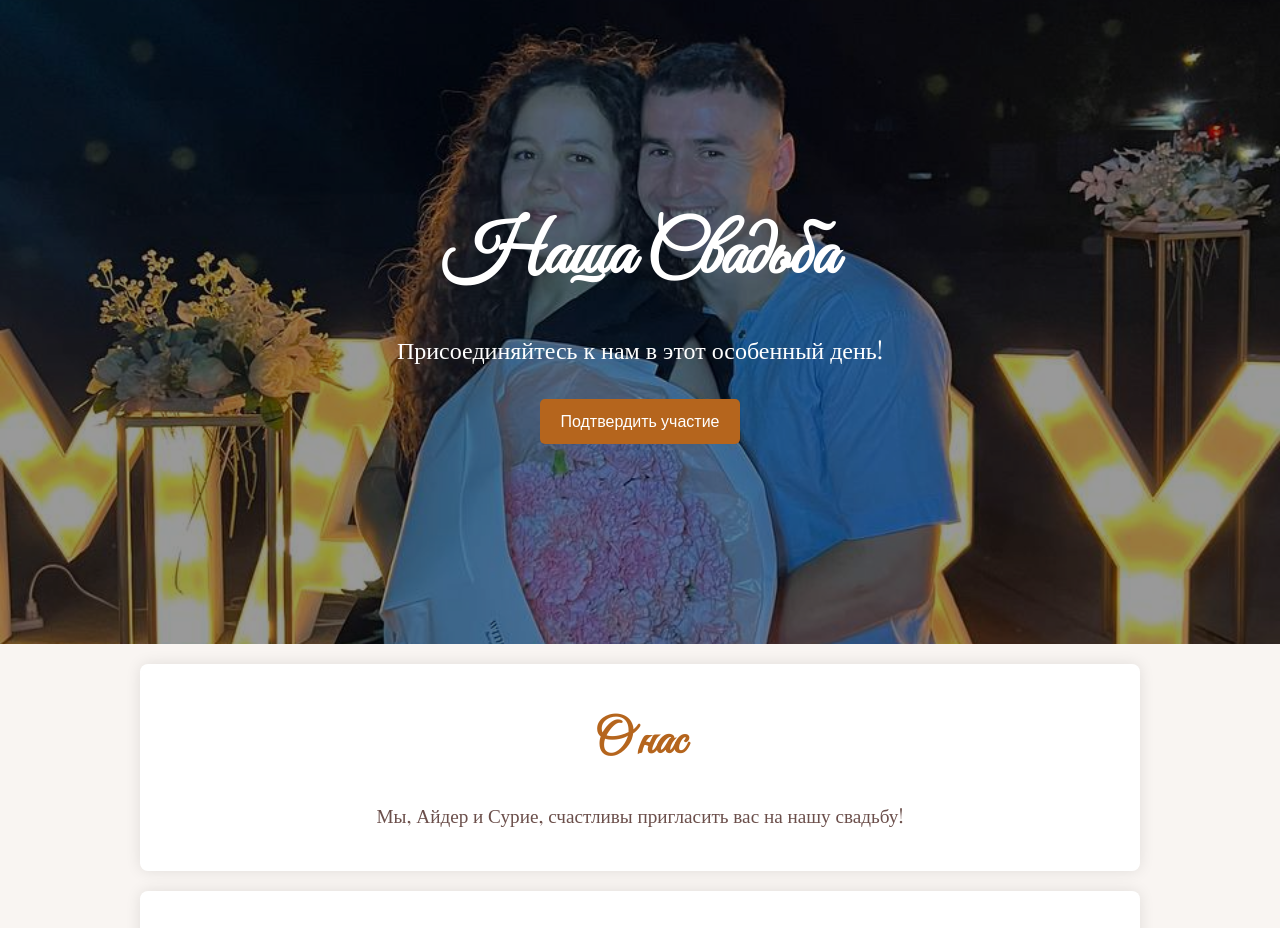
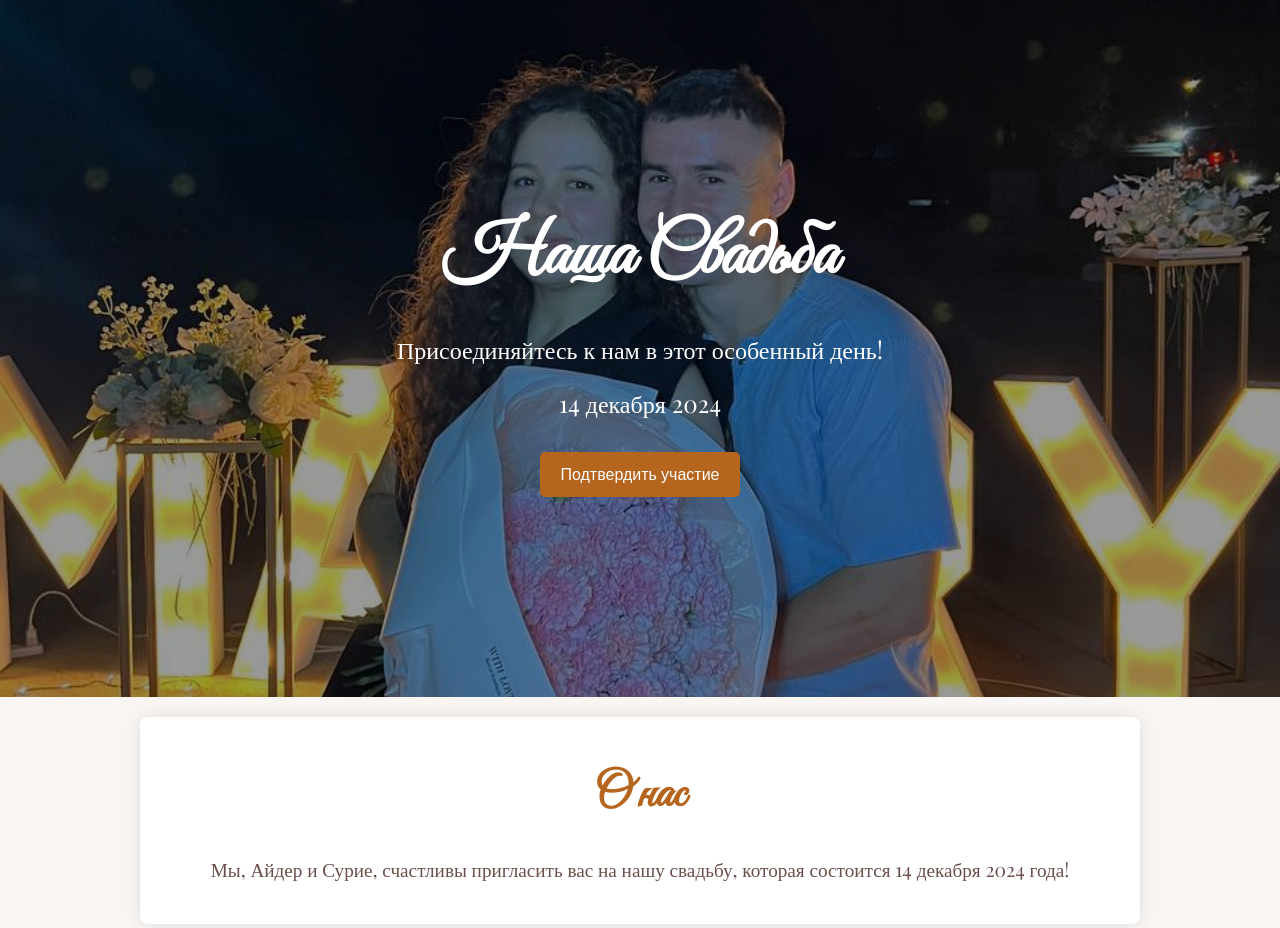
Before and after one commit to tairmen/surie-toy, a website: page public/index.html in a window 1280 px wide. Shown: the top 928 px of the page. Drawn offline with nearby package versions, Linux system fonts and the light colour scheme.

Commit message:
add date

```diff
--- a/public/index.html
+++ b/public/index.html
@@ -19,6 +19,7 @@
     <header data-aos="fade-down">
         <h1>Наша Свадьба</h1>
         <p>Присоединяйтесь к нам в этот особенный день!</p>
+        <p>14 декабря 2024</p>
         <button onclick="openModal()">Подтвердить участие</button>
     </header>
 
@@ -50,7 +51,7 @@
 
     <section id="about" data-aos="fade-up">
         <h2>О нас</h2>
-        <p>Мы, Айдер и Сурие, счастливы пригласить вас на нашу свадьбу!</p>
+        <p>Мы, Айдер и Сурие, счастливы пригласить вас на нашу свадьбу, которая состоится 14 декабря 2024 года!</p>
     </section>
 
     <section id="schedule" data-aos="fade-right">
```
